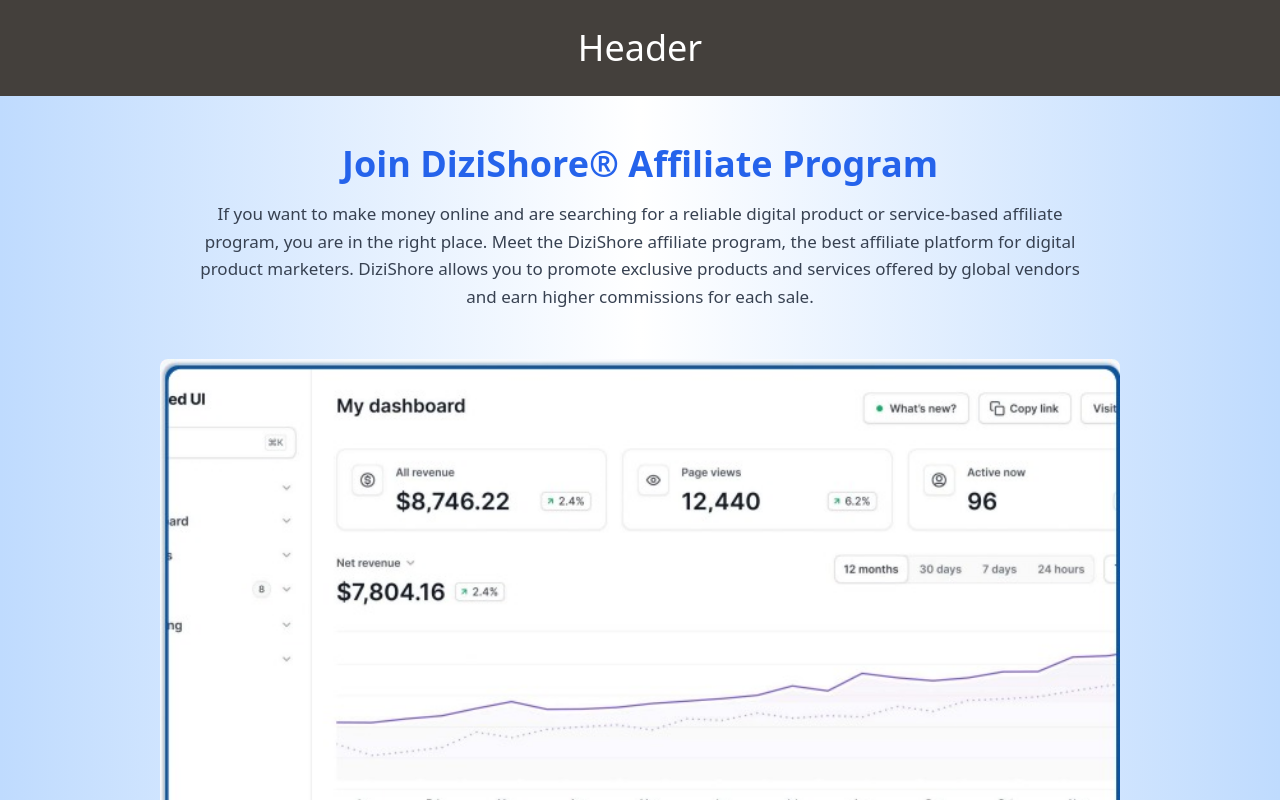
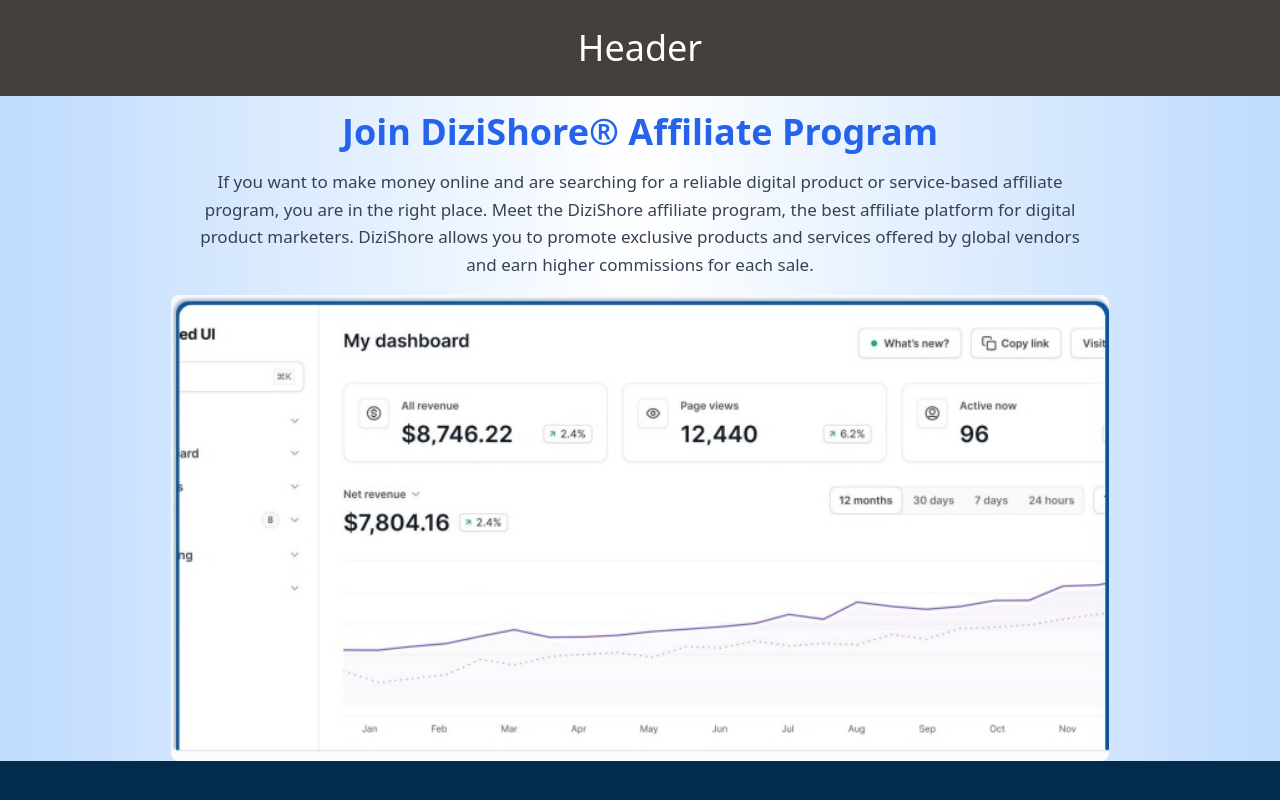
Before and after one commit to Mohiuddin2/dizishore, a Next.js app: page / in a window 1280 px wide. Shown: the top 800 px of the page. Built offline with nearby package versions, Linux system fonts and the light colour scheme.

Commit message:
fix d-image issue

```diff
--- a/components/Home/AffiliatePolicy.tsx
+++ b/components/Home/AffiliatePolicy.tsx
@@ -10,7 +10,7 @@
         <p className="text-gray-700 mb-1 text-justify">
           To ensure a smooth and transparent experience for all affiliates, we have prepared our own <Link className='underline' href={"https://support.dizishore.com/support/solutions/articles/101000436262-affiliate-policy"}> affiliate policies</Link>.
         </p>
-        <p className="text-gray-700 mb-8">
+        <p className="text-gray-700 mb-4">
           Please read our affiliate policy below:
         </p>
 
--- a/components/Home/Dashboard.tsx
+++ b/components/Home/Dashboard.tsx
@@ -3,13 +3,13 @@
 
 const Dashboard = () => {
   return (
-    <section className="flex flex-col items-center justify-center">
+    <section className="max-w-5xl mx-auto flex flex-col items-center justify-center">
        <Image
         src="/images/dashboard.jpeg"
         alt="Dizishore Dashboard"
         width={500}
         height={300}
-        className="w-3/4 rounded-lg"
+        className="w-11/12 rounded-lg"
         unoptimized
       />
     </section>
--- a/components/Home/Heading.tsx
+++ b/components/Home/Heading.tsx
@@ -1,6 +1,6 @@
 const Heading = () => {
   return (
-    <section className="  text-center px-4 py-12">
+    <section className="text-center px-4 py-4">
     <div className="max-w-4xl mx-auto">
       <h1 className="text-3xl md:text-4xl font-bold text-blue-600">
         Join DiziShore® Affiliate Program
```
